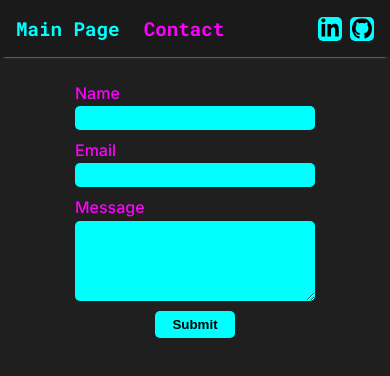
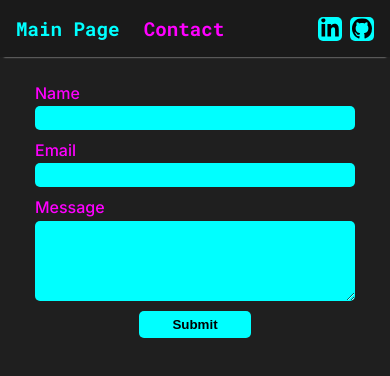
Before and after one commit to MatasA-commits/portfolio, a Next.js app: page /contactForm in a window 390 px wide. Shown: the top 376 px of the page. Built offline with nearby package versions, Linux system fonts and the light colour scheme.

Commit message:
chore: fixed submit btn width

```diff
--- a/styles/contactForm/contactForm.module.css
+++ b/styles/contactForm/contactForm.module.css
@@ -54,7 +54,7 @@
   color: black;
   font-weight: 600;
   padding: 0.4rem;
-  width: 5rem;
+  width: 7rem;
   border-radius: 5px;
   background-color: #00FFFF;
   border: none
@@ -67,6 +67,6 @@
 
 @media only screen and (max-width: 850px) {
   .inputField {
-    width: 15rem;
+    width: 20rem;
   }
 }
```
